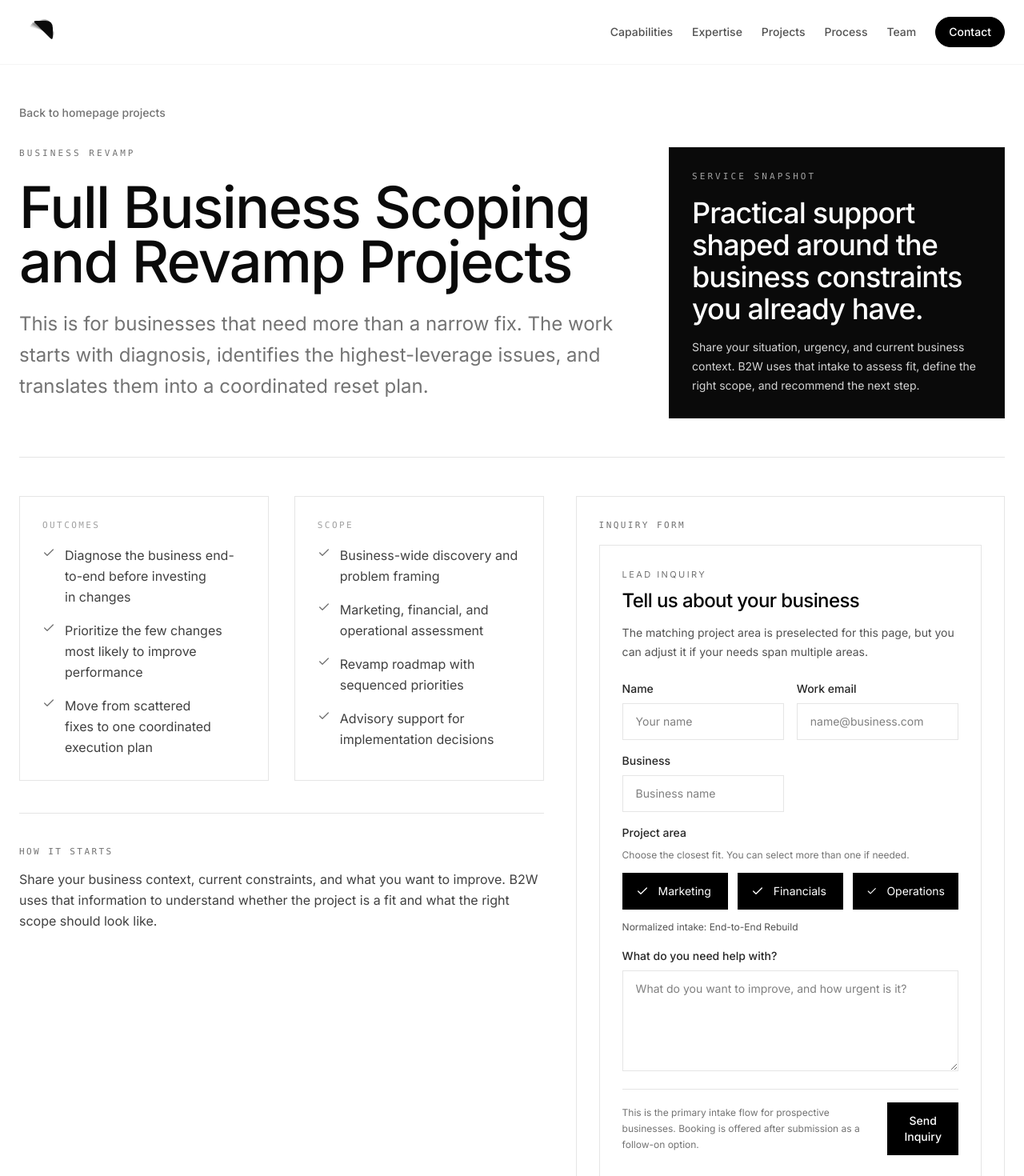
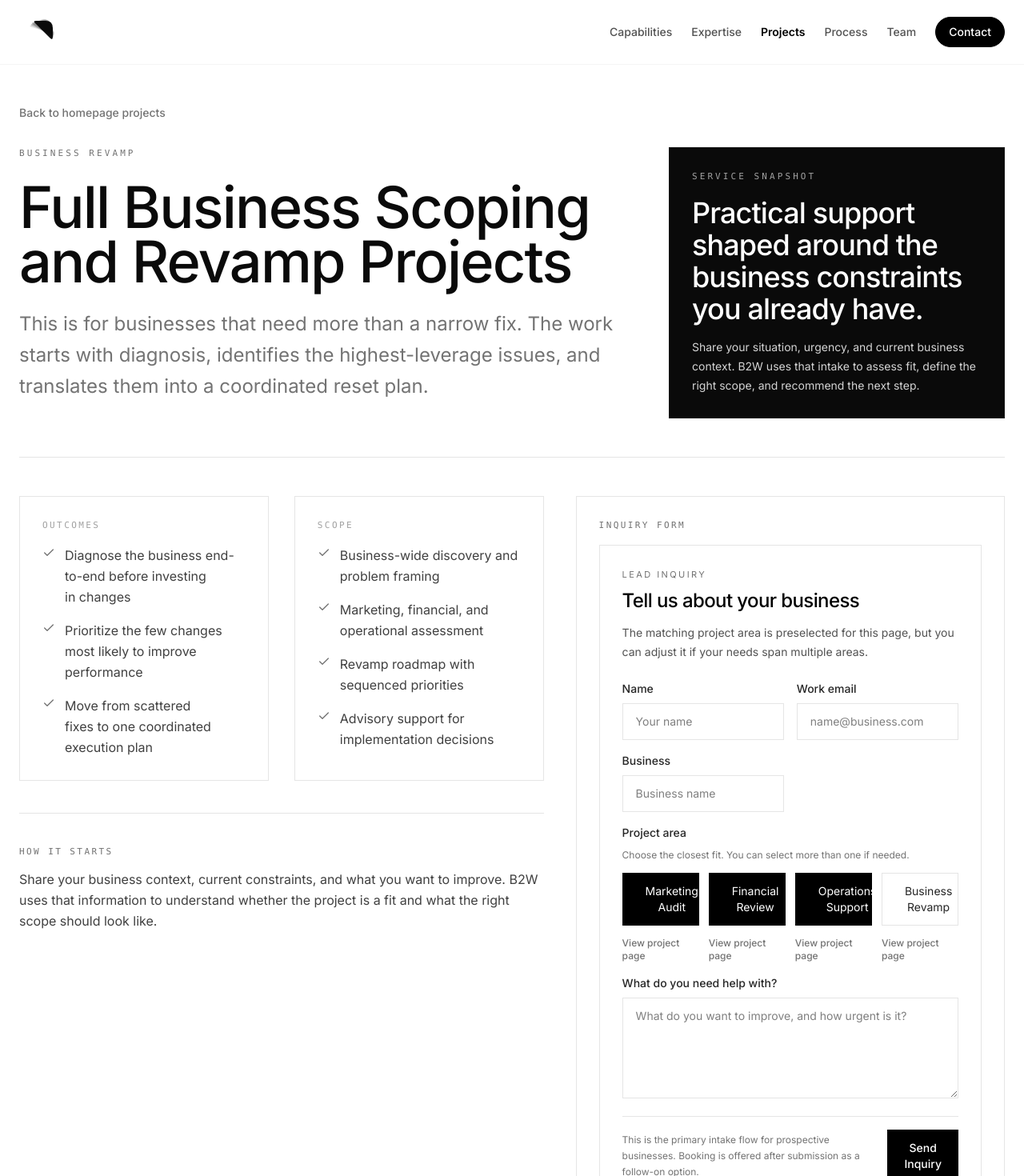
Before and after one commit to aliahm08/B2W, a React (Vite) app: page /services/business-revamp in a window 1280 px wide. Shown: the top 1470 px of the page at 80% size. Built offline with nearby package versions, Linux system fonts and the light colour scheme.

Commit message:
Align project dropdown options with showcase links

```diff
--- a/src/components/Navbar.tsx
+++ b/src/components/Navbar.tsx
@@ -6,6 +6,7 @@ import { useEffect, useMemo, useState } from 'react';
 import MobileMenuDrawer from './MobileMenuDrawer';
 import B2WLogoMark from './B2WLogoMark';
 import { scrollToHashTarget } from '../lib/hashNavigation';
+import { showcaseProjects } from '../content/projectShowcaseCards';
 
 type NavChild = {
   label: string;
@@ -41,11 +42,10 @@ const navItems: NavItem[] = [
   {
     label: 'Projects',
     to: '/#projects',
-    children: [
-      { label: 'Borek-G Marketing', to: '/borek-g-social-media-management' },
-      { label: 'Borek-G Operations', to: '/borek-g-operations' },
-      { label: 'Sabucnu Operations', to: '/sabucnu-operations' },
-    ],
+    children: showcaseProjects.map((project) => ({
+      label: project.category,
+      to: project.link,
+    })),
   },
   {
     label: 'Process',
--- a/src/components/forms/LeadForm.tsx
+++ b/src/components/forms/LeadForm.tsx
@@ -1,9 +1,10 @@
 import { useEffect, useMemo, useState, type FormEvent } from 'react';
 import { ArrowRight, Check } from 'lucide-react';
 import { getSourceMetadata, openCalendly, submitInternalForm } from '../../lib/engagement';
+import { showcaseProjects } from '../../content/projectShowcaseCards';
 import { FormStatus, FormTemplate } from './FormTemplate';
 
-export const publicProjectAreas = ['Marketing', 'Financials', 'Operations'] as const;
+export const publicProjectAreas = ['Marketing', 'Financials', 'Operations', 'Business Revamp'] as const;
 export type PublicProjectArea = (typeof publicProjectAreas)[number];
 export type NormalizedProjectArea = PublicProjectArea | 'End-to-End Rebuild';
 
@@ -41,6 +42,17 @@ function normalizeProjectArea(selectedProjectAreas: PublicProjectArea[]): Normal
 }
 
 const EMPTY_ARRAY: PublicProjectArea[] = [];
+const publicProjectAreaLabels: Record<PublicProjectArea, string> = {
+  Marketing: 'Marketing Audit',
+  Financials: 'Financial Review',
+  Operations: 'Operations Support',
+  'Business Revamp': 'Business Revamp',
+};
+
+const publicProjectAreaOptions = showcaseProjects.map((project) => ({
+  area: project.category as PublicProjectArea,
+  href: project.link,
+}));
 
 export default function LeadForm({
   heading = 'Tell us about your business',
@@ -192,22 +204,29 @@ export default function LeadForm({
           <p className="mb-3 text-xs leading-5 text-neutral-500">
             Choose the closest fit. You can select more than one if needed.
           </p>
-          <div className="grid gap-3 sm:grid-cols-3">
-            {publicProjectAreas.map((area) => {
+          <div className="grid gap-3 sm:grid-cols-2 xl:grid-cols-4">
+            {publicProjectAreaOptions.map(({ area, href }) => {
               const isSelected = state.selectedProjectAreas.includes(area);
               return (
+                <div key={area} className="space-y-2">
                   <button
-                  key={area}
                     type="button"
                     aria-pressed={isSelected}
                     onClick={() => toggleProjectArea(area)}
-                  className={`flex items-center gap-3 border px-4 py-3 text-sm transition-colors ${
+                    className={`flex w-full items-center gap-3 border px-4 py-3 text-sm transition-colors ${
                       isSelected ? 'border-black bg-black text-white' : 'border-black/10 bg-white text-neutral-800'
                     }`}
                   >
                     <Check className={`h-4 w-4 ${isSelected ? 'opacity-100' : 'opacity-30'}`} />
-                  <span>{area}</span>
+                    <span>{publicProjectAreaLabels[area]}</span>
                   </button>
+                  <a
+                    href={href}
+                    className="inline-flex text-xs font-medium text-neutral-500 underline-offset-4 transition-colors hover:text-black hover:underline"
+                  >
+                    View project page
+                  </a>
+                </div>
               );
             })}
           </div>
```
Lines whose indentation alone changed are shown as unchanged.
